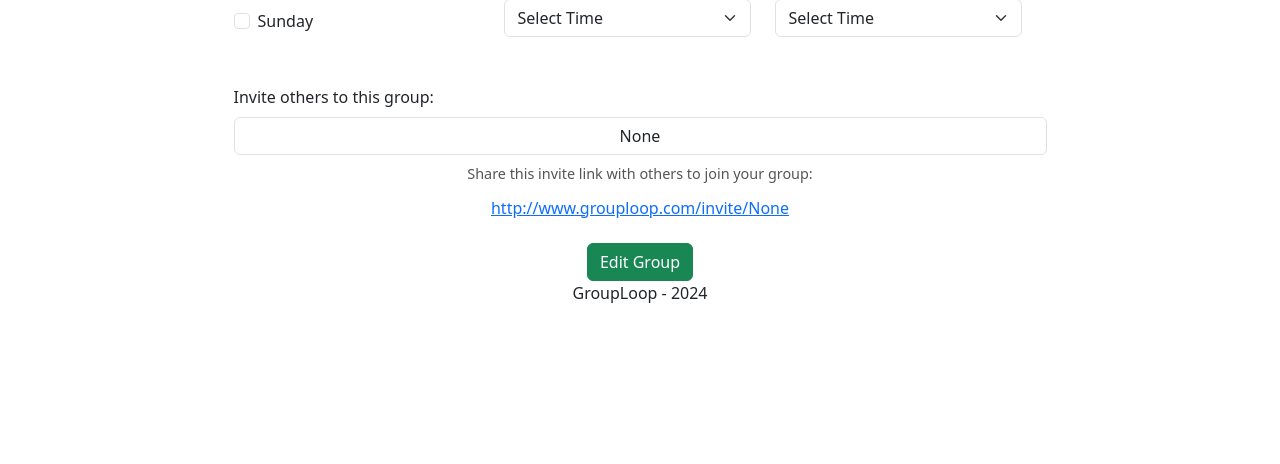
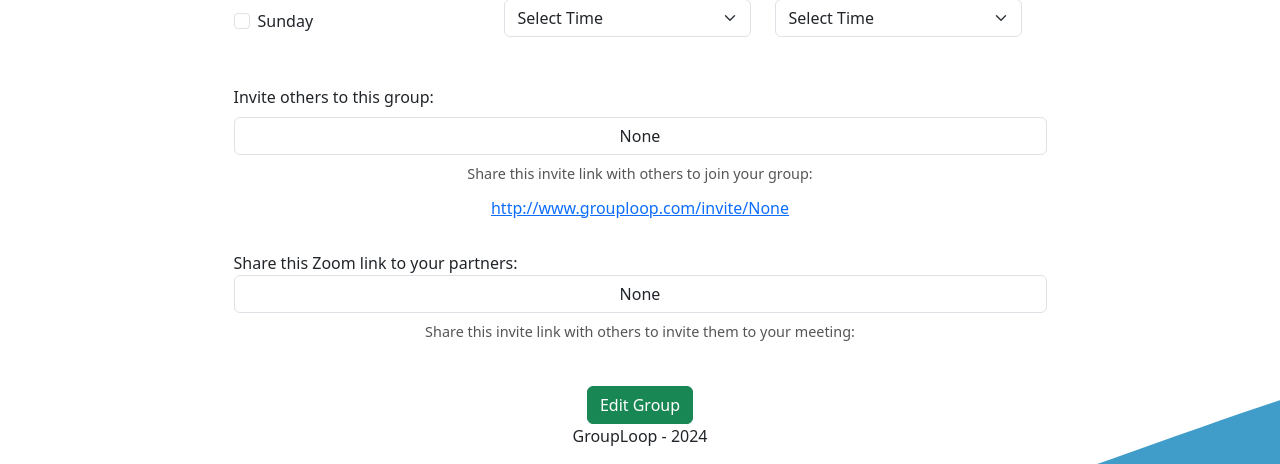
Before and after one commit to rb23148-gsu/hci-final-project, a Flask app: page /edit-group/1 in a window 1280 px wide. Shown: the part 834-1298 px from the top of the page. Before the commit the page ends 1137 px from the top, so only its background shows below. Run offline with Flask 3, Linux system fonts and the light colour scheme; the visitor is signed in with stand-in values (Sample User, id 1); some libraries are stand-ins or nearby versions.

Commit message:
Add manual entry for meeting link to the group creator. Closes #33. Field is added on create and edit pages. Zoom link properly populates on dashboard

```diff
--- a/app.py
+++ b/app.py
@@ -397,6 +397,7 @@
         if request.method == 'POST' and form.validate_on_submit():
             group_name = form.group_name.data
             group_description = form.group_description.data
+            meeting_link = form.meeting_link.data
 
             user_availability = {
                 "Monday": (form.monday.selected.data, form.monday.start_time.data, form.monday.end_time.data),
@@ -409,7 +410,7 @@
             }
 
             cursor.execute("""INSERT INTO User_Groups (group_name, group_description, section_id, availability, preferred_meeting_link, invite_code, creator_id)
-                           VALUES (%s, %s, %s, %s, %s, %s, %s)""", (group_name, group_description, section_id, str(user_availability), "Not Set", invite_code, user))
+                           VALUES (%s, %s, %s, %s, %s, %s, %s)""", (group_name, group_description, section_id, str(user_availability), meeting_link, invite_code, user))
             connection.commit()
 
             group_id = cursor.lastrowid
@@ -452,6 +453,9 @@
 
         cursor.execute("Select invite_code from User_Groups where group_id = %s", (group_id,))
         invite_code = cursor.fetchone()[0]
+
+        cursor.execute("Select preferred_meeting_link from User_Groups where group_id = %s", (group_id,))
+        meeting_link = cursor.fetchone()[0]
 
         if not group:
             flash("Group not found.")
@@ -501,6 +505,7 @@
         if request.method == 'POST' and form.validate_on_submit():
             new_group_name = form.group_name.data
             new_group_description = form.group_description.data
+            new_meeting_link = form.meeting_link.data
 
             # Update availability from the form data
             user_availability = {
@@ -513,8 +518,8 @@
                 "Sunday": (form.sunday.selected.data, form.sunday.start_time.data, form.sunday.end_time.data),
             }
 
-            cursor.execute("""UPDATE User_Groups SET group_name = %s, group_description = %s, availability = %s WHERE group_id = %s""",
-            (new_group_name, new_group_description, str(user_availability), group_id))
+            cursor.execute("""UPDATE User_Groups SET group_name = %s, group_description = %s, availability = %s, preferred_meeting_link = %s WHERE group_id = %s""",
+            (new_group_name, new_group_description, str(user_availability), new_meeting_link,group_id))
             connection.commit()
 
             flash("Group details updated successfully!")
@@ -530,7 +535,7 @@
         if connection:
             connection.close()
 
-    return render_template('edit-group.html', form=form, group_id=group_id, invite_code=invite_code)
+    return render_template('edit-group.html', form=form, meeting_link=meeting_link, group_id=group_id, invite_code=invite_code)
 
 @app.route('/invite/<string:invite_code>', methods=['GET', 'POST'])
 def invite(invite_code):
@@ -588,7 +593,7 @@
 
     # Get user's joined groups
     cursor.execute("""
-        SELECT g.group_name, s.section_code, c.subject_name, g.group_id, g.invite_code
+        SELECT g.group_name, s.section_code, c.subject_name, g.group_id, g.invite_code, g.preferred_meeting_link
         FROM Group_Membership gm
         JOIN User_Groups g ON gm.group_id = g.group_id
         JOIN Sections s ON g.section_id = s.section_id
@@ -685,6 +690,7 @@
                 g.availability AS group_availability,
                 a.availability AS user_availability,
                 g.creator_id,
+                g.preferred_meeting_link,
                 s.section_id
             FROM User_Groups g
             JOIN Sections s ON g.section_id = s.section_id
--- a/forms.py
+++ b/forms.py
@@ -61,6 +61,7 @@
 class CreateGroupForm(FlaskForm):
     group_name = StringField('Group Name', validators=[DataRequired()])
     group_description = TextAreaField('Group Description', validators=[DataRequired()])
+    meeting_link = StringField('Share this Zoom link to your partners:', validators=[DataRequired()])
     monday = FormField(AvailabilityDayForm)
     tuesday = FormField(AvailabilityDayForm)
     wednesday = FormField(AvailabilityDayForm)
@@ -73,6 +74,7 @@
 class EditGroupForm(FlaskForm):
     group_name = StringField('Group Name', validators=[DataRequired()])
     group_description = TextAreaField('Group Description', validators=[DataRequired()])
+    meeting_link = StringField('Share this Zoom link to your partners:', validators=[DataRequired()])
     monday = FormField(AvailabilityDayForm)
     tuesday = FormField(AvailabilityDayForm)
     wednesday = FormField(AvailabilityDayForm)
--- a/templates/edit-group.html
+++ b/templates/edit-group.html
@@ -65,6 +65,17 @@
             </p>
         </div>
 
+        <!-- Meeting Link -->
+        <div class="mt-4">
+            {{ form.meeting_link.label }}
+            <div class="input-group mb-2">
+                <input type="text" id="meeting_link" name="meeting_link" class="form-control text-center" value="{{ meeting_link }}">
+            </div>
+            <p class="text-center mb-1" style="font-size: 0.9em; color: #555;">Share this invite link with others to invite them to your meeting:</p>
+            <p class="text-center">
+                <a href="" class="btn btn-link" target="_blank"></a>
+            </p>
+        </div>
         <!-- Submit Button -->
         <div class="mt-3 text-center">
             {{ form.edit_group(class="btn btn-primary btn-success") }}
--- a/templates/group-page.html
+++ b/templates/group-page.html
@@ -31,7 +31,7 @@
 
     <!-- Preferred Meeting Spot -->
     <h5 class="mt-4">Group {{ group_details['group_name'] }} Preferred Meeting Spot</h5>
-    <p><a href="https://zoom.us" target="_blank" class="text-primary">Zoom Link</a> - Next Meeting: 10/16/2024</p>
+    <p><a href="{{ group_details['preferred_meeting_link'] }}" target="_blank" class="text-primary">Zoom Link</a> - Next Meeting: 10/16/2024</p>
 
     <!-- News Feed -->
     <h5 class="mt-4">Group {{ group_details['group_name'] }} News Feed</h5>
```
Also changed, not shown: templates/create-group.html (+10 -0 lines), templates/dashboard.html (+14 -2 lines).
